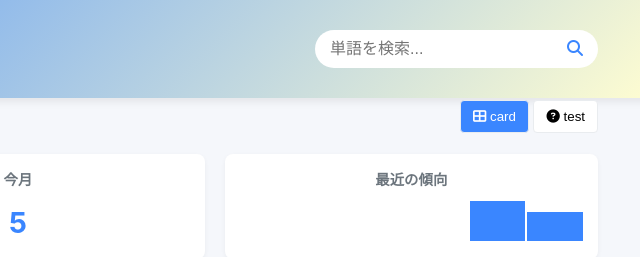
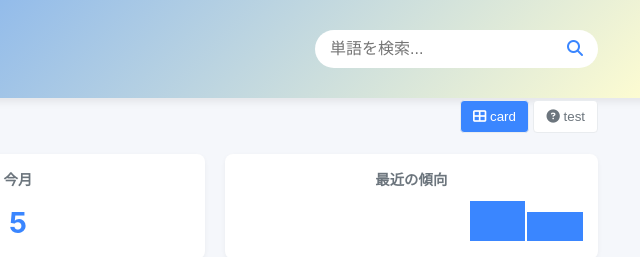
Before and after one commit to KMYsqHRK/wordkeeper, a plain HTML site: page index.html in a window 1280 px wide. Shown: the top 257 px of the page, 622-1262 px from the left. Drawn offline with Linux system fonts and the light colour scheme.

```diff
--- a/css/style.css
+++ b/css/style.css
@@ -107,6 +107,7 @@
 
   .view-controls button {
     background-color: white;
+    color: var(--gray-color);
     border: 1px solid var(--light-gray);
     padding: 8px 12px;
     cursor: pointer;
```
